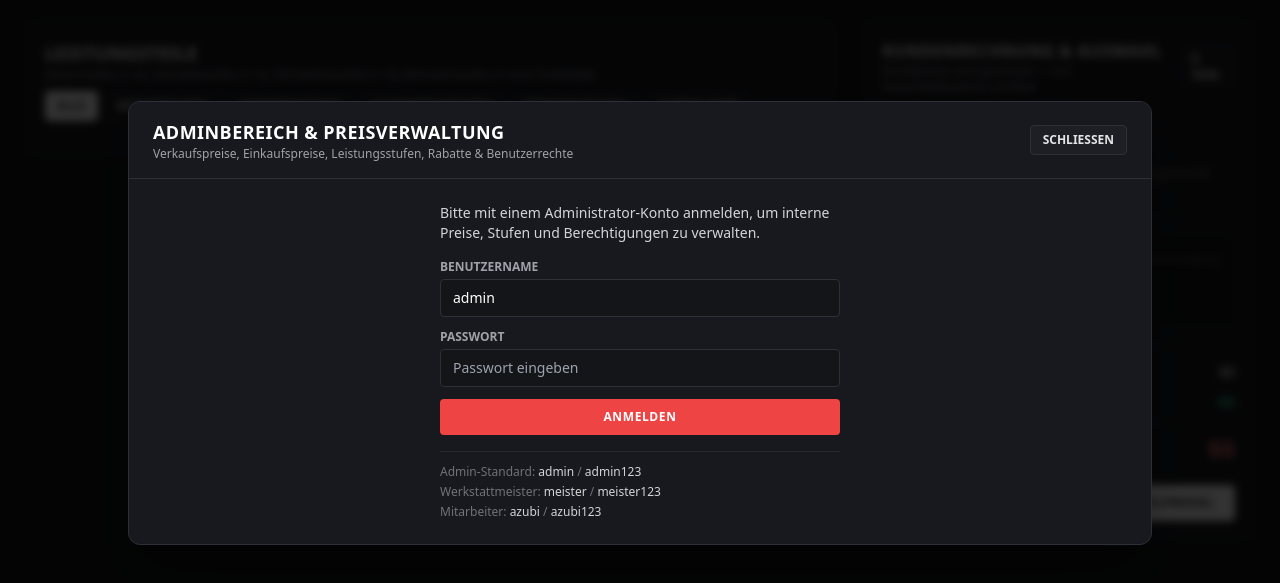
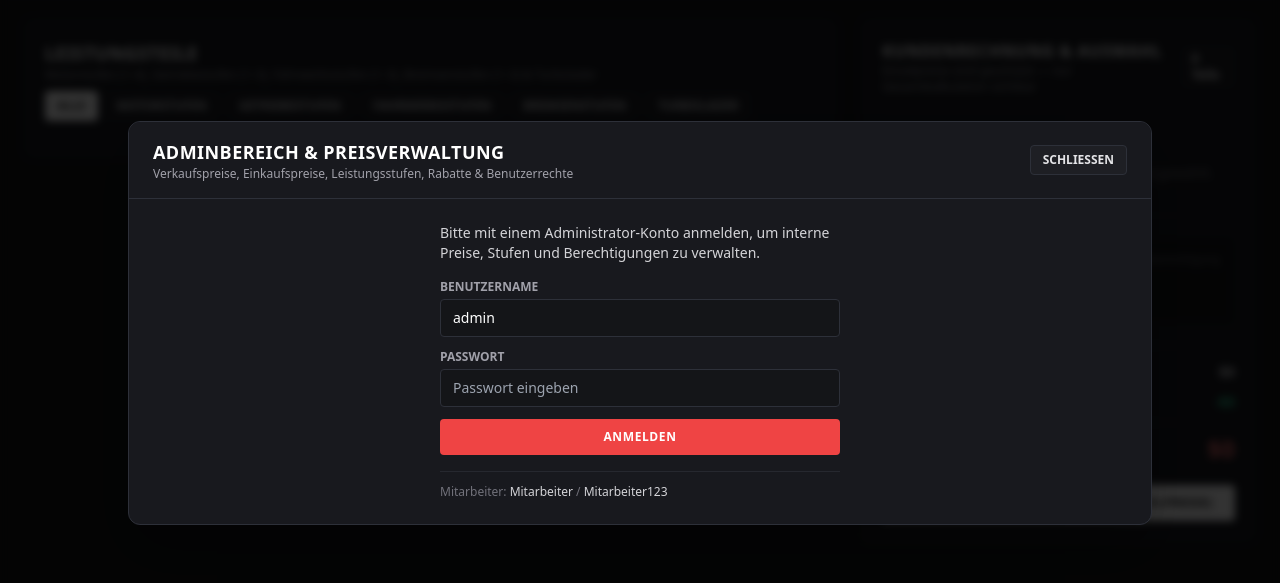
Before and after one commit to gloaraver93-wq/Whiterechner, a website: page white-performance-tuner-render/public/index.html in a window 1280 px wide. Both pictures are taken after a click on the button "ADMIN". Shown: the part 77-660 px from the top of the page. Drawn offline with nearby package versions, Linux system fonts and the light colour scheme; no server answers.

Commit message:
Update index.html

```diff
--- a/white-performance-tuner-render/public/index.html
+++ b/white-performance-tuner-render/public/index.html
@@ -179,9 +179,7 @@
           </button>
         </div>
         <div class="text-xs text-zinc-500 border-t border-[#26282f] pt-3 space-y-1">
-          <div>Admin-Standard: <span class="text-zinc-300">admin</span> / <span class="text-zinc-300">admin123</span></div>
-          <div>Werkstattmeister: <span class="text-zinc-300">meister</span> / <span class="text-zinc-300">meister123</span></div>
-          <div>Mitarbeiter: <span class="text-zinc-300">azubi</span> / <span class="text-zinc-300">azubi123</span></div>
+          <div>Mitarbeiter: <span class="text-zinc-300">Mitarbeiter</span> / <span class="text-zinc-300">Mitarbeiter123</span></div>
         </div>
       </div>
 
```
